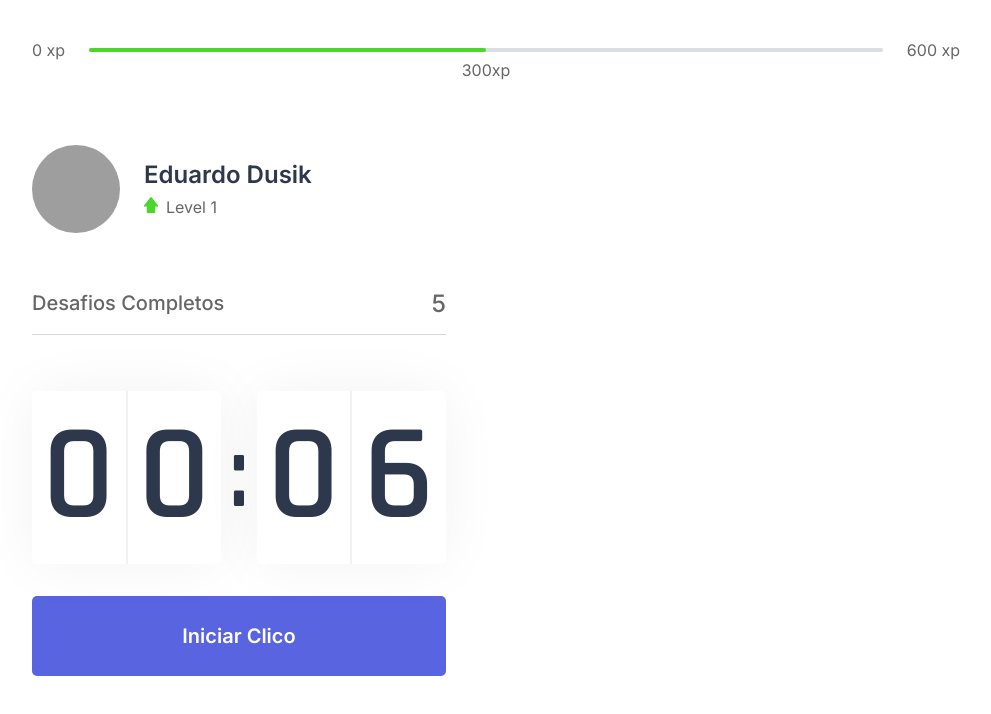
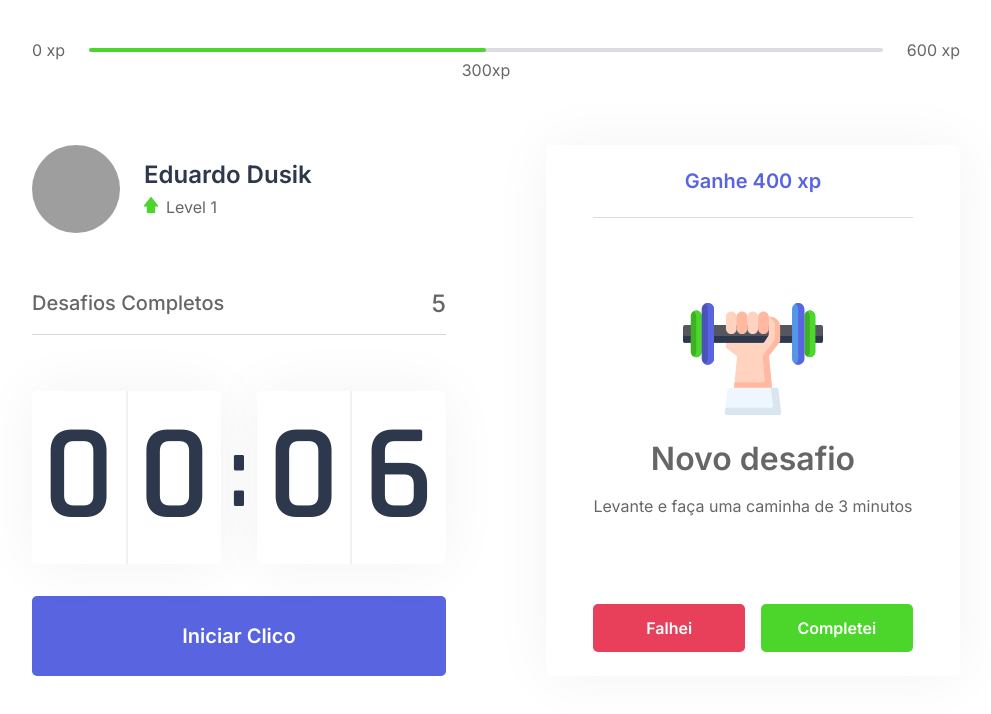
Before and after one commit to EDusik/moveit, a Next.js app in the folder moveit-next/: page / in a window 1280 px wide. Shown: the top 714 px of the page, without its empty margins (144-1135 px from the left). Built offline with nearby package versions, Linux system fonts and the light colour scheme; grey boxes are pictures that could not be loaded.

Commit message:
feat(style): adding ChallengeBox component

```diff
--- /dev/null
+++ b/moveit-next/src/components/ChallengeBox.tsx
@@ -0,0 +1,33 @@
+import styles from "../styles/components/ChallengeBox.module.css";
+
+export const ChallengeBox = () => {
+
+  const hasActiveChallenge = true;
+
+  return (
+    <div className={styles.challengeBoxContainer}>
+    {hasActiveChallenge ? (
+      <div className={styles.challengeActive}>
+        <header>Ganhe 400 xp</header>
+        <main>
+          <img src="icons/body.svg" />
+          <strong>Novo desafio</strong>
+          <p>Levante e faça uma caminha de 3 minutos</p>
+        </main>
+        <footer>
+          <button type="button" className={styles.challengeFailedButton}>Falhei</button>
+          <button type="button" className={styles.challengeSucceededButton}>Completei</button>
+        </footer>
+      </div>
+    ) : (
+      <div className={styles.challengeNotActive}>
+        <strong>Finalize um ciclo para receber um desafio</strong>
+        <p>
+          <img src="icons/level-up.svg" alt="Level Up" />
+          Avance de level completando desafios
+        </p>
+      </div>
+    )}
+  </div>
+  );
+};
--- a/moveit-next/src/pages/index.tsx
+++ b/moveit-next/src/pages/index.tsx
@@ -1,3 +1,4 @@
+import { ChallengeBox } from "../components/ChallengeBox";
 import { CompletedChallenges } from "../components/CompletedChallenges";
 import { Countdown } from "../components/Countdown";
 import { ExperienceBar } from "../components/ExperienceBar";
@@ -22,7 +23,7 @@
           <Countdown />
         </div>
         <div>
-
+          <ChallengeBox />
         </div>
       </section>
     </div>
--- /dev/null
+++ b/moveit-next/src/styles/components/ChallengeBox.module.css
@@ -0,0 +1,100 @@
+.challengeBoxContainer {
+	height: 100%;
+	background: var(--white);
+	border-radius: 5px;
+	box-shadow: 0 0 60px rgba(0, 0, 0, 0.05);
+	padding: 1.5rem 2rem;
+	display: flex;
+	flex-direction: column;
+	align-items: center;
+	justify-content: center;
+	text-align: center;
+}
+
+.challengeNotActive {
+	display: flex;
+	flex-direction: column;
+	align-items: center;
+}
+
+.challengeNotActive strong {
+	font-size: 1.5rem;
+	font-weight: 500;
+	line-height: 1.4;
+}
+
+.challengeNotActive p {
+	display: flex;
+	flex-direction: column;
+	align-items: center;
+	line-height: 1.4;
+	max-width: 70%;
+	margin-top: 3rem;
+}
+
+.challengeNotActive p img {
+	margin-bottom: 1rem;
+}
+
+.challengeActive {
+	height: 100%;
+	display: flex;
+	flex-direction: column;
+}
+
+.challengeActive header {
+	color: var(--blue);
+	font-weight: 600;
+	font-size: 1.25rem;
+	padding: 0 2rem 1.5rem;
+	border-bottom: 1px solid var(--gray-line);
+}
+
+.challengeActive main {
+	flex: 1;
+	display: flex;
+	flex-direction: column;
+	align-items: center;
+	justify-content: center;
+}
+
+.challengeActive strong {
+	font-size: 2rem;
+	font-weight: 600;
+	color: var(--tile);
+	margin: 1.5rem 0 1rem;
+}
+
+.challengeActive main p {
+	line-height: 1.5;
+}
+
+.challengeActive footer {
+	display: grid;
+	grid-template-columns: 1fr 1fr;
+	gap: 1rem;
+}
+
+.challengeActive footer button {
+	height: 3rem;
+	align-items: center;
+	justify-content: center;
+	border: 0;
+	border-radius: 5px;
+	color: var(--white);
+	font-size: 1rem;
+	font-weight: 600;
+	transition: 0.2s;
+}
+
+.challengeActive footer button.challengeFailedButton {
+	background: var(--red);
+}
+
+.challengeActive footer button.challengeSucceededButton {
+	background: var(--green);
+}
+
+.challengeActive footer button:hover {
+	filter: brightness(0.9);
+}
```
